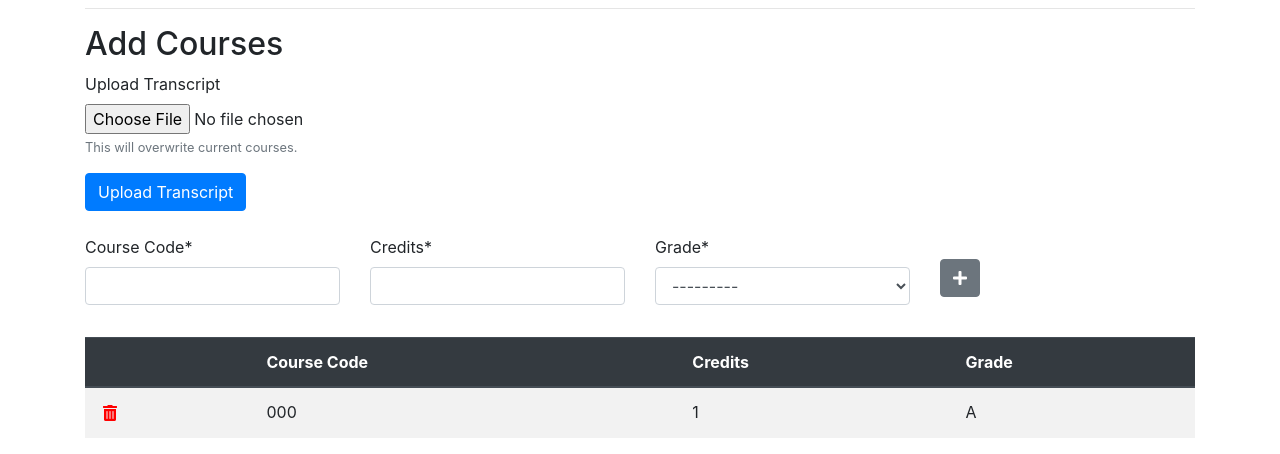
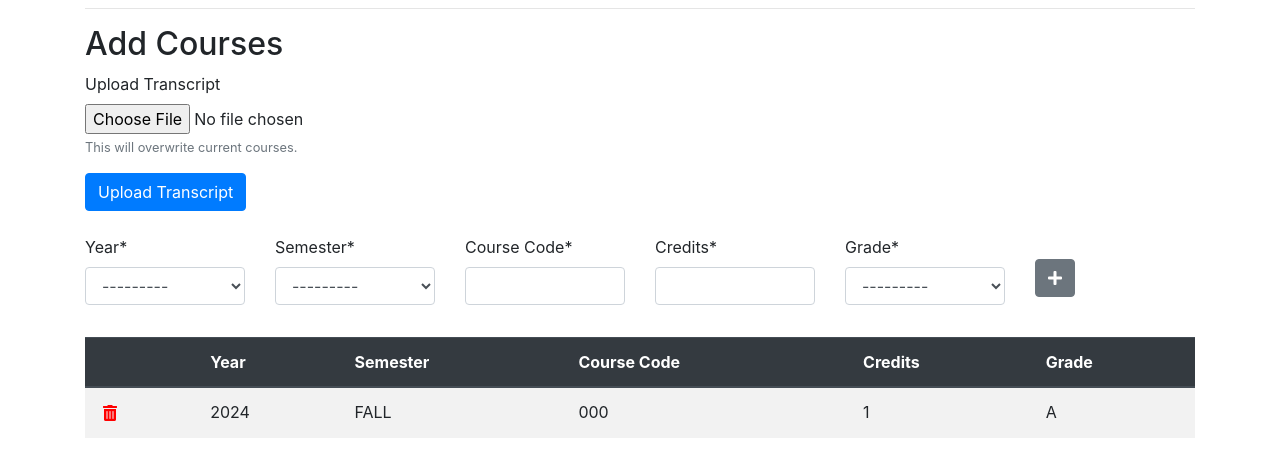
Before and after one commit to 347S24/347-final-project-team-17, a Django app: page /users/~update/ in a window 1280 px wide. Shown: the part 405-859 px from the top of the page. Run offline with Django 3.2, Linux system fonts and the light colour scheme; a user stored in the database is signed in; tables that the repository leaves empty hold one stand-in row (values such as "Sample post"); some libraries are stand-ins or nearby versions.

Commit message:
allows parsing of semester and year

```diff
--- a/courseplanner/templates/users/user_detail.html
+++ b/courseplanner/templates/users/user_detail.html
@@ -33,6 +33,8 @@
 <table class="table table-striped ">
   <thead class="thead-dark">
     <tr>
+      <th scope="col">Year</th>
+      <th scope="col">Semester</th>
       <th scope="col">Course Code</th>
       <th scope="col">Credits</th>
       <th scope="col">Grade</th>
@@ -41,6 +43,8 @@
   <tbody>
     {% for course in user_courses %}
       <tr>
+        <td>{{ course.year }}</td>
+        <td>{{ course.semester }}</td>
         <td>{{ course.code }}</td>
         <td>{{ course.credits }}</td>
         <td>{{ course.grade }}</td>
--- a/courseplanner/templates/users/user_form.html
+++ b/courseplanner/templates/users/user_form.html
@@ -47,6 +47,12 @@
     <div class="fieldWrapper">
         <div class="form-group row">
         <div class="col-sm">
+          {{ course_form.year|as_crispy_field }}
+        </div>
+        <div class="col-sm">
+          {{ course_form.semester|as_crispy_field }}
+        </div>
+        <div class="col-sm">
           {{ course_form.code|as_crispy_field }}
         </div>
         <div class="col-sm">
@@ -86,6 +92,8 @@
   <thead class="thead-dark">
     <tr>
       <th scope="col"></th>
+      <th scope="col">Year</th>
+      <th scope="col">Semester</th>
       <th scope="col">Course Code</th>
       <th scope="col">Credits</th>
       <th scope="col">Grade</th>
@@ -103,6 +111,8 @@
             </button>
           </form>
         </th>
+        <td>{{ course.year }}</td>
+        <td>{{ course.semester }}</td>
         <td>{{ course.code }}</td>
         <td>{{ course.credits }}</td>
         <td>{{ course.grade }}</td>
--- a/courseplanner/users/forms.py
+++ b/courseplanner/users/forms.py
@@ -88,8 +88,11 @@ class TranscriptUploadForm(form.Form):
 class CourseInputForm(form.ModelForm):
         class Meta:
             model = UserCourse
-            fields = ['code', 'credits', 'grade']
+            fields = ['year', 'semester', 'code', 'credits', 'grade']
             labels = {
+                'year': 'Year',
+                'semester': 'Semester',
+                'grade': 'Grade',
                 'code': 'Course Code',
                 'credits': 'Credits',
                 'grade': 'Grade',
--- a/courseplanner/users/models.py
+++ b/courseplanner/users/models.py
@@ -50,6 +50,9 @@ class User(AbstractUser):
         )
 
 class UserCourse(models.Model):
+    GRAD_YEARS = get_graduation_years()
+    year = models.IntegerField(choices=GRAD_YEARS, null=True)
+    semester = models.CharField(choices=Term.choices, null=True, max_length=6)
     user = models.ForeignKey(User, on_delete=models.CASCADE, related_name='courses')
     code = models.CharField(max_length=10, verbose_name=_('Course Code'))
     credits = models.IntegerField(verbose_name=_('Credits'))
--- a/courseplanner/users/views.py
+++ b/courseplanner/users/views.py
@@ -61,7 +61,7 @@ class UserUpdateView(LoginRequiredMixin, TemplateView):
                 courses = extract_course_info(uploaded_file)
                 UserCourse.objects.filter(user=user).delete()
                 for course in courses:
-                    UserCourse.objects.create(user=user, code=course[0], credits=course[1], grade=course[2])
+                    UserCourse.objects.create(user=user, year=course[0], semester=course[1], code=course[2], credits=course[3], grade=course[4])
                 messages.success(request, uploaded_file)
 
         if "course_input_submit" in request.POST:
```
Also changed, not shown: courseplanner/utils/utils.py (+14 -3 lines), courseplanner/users/migrations/0021_auto_20240508_1627.py (added).
